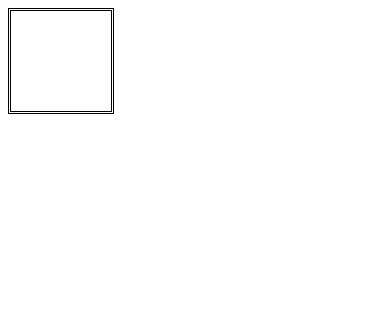
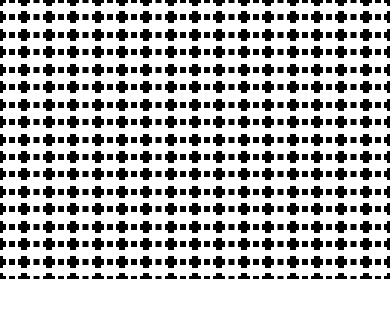
Before and after one commit to BearintheWillows/etch-a-sketch, a plain HTML site: page index.html in a window 390 px wide. Drawn offline with Linux system fonts and the light colour scheme.

Commit message:
Created 16*16 grid & implemented background color change on mouseover
grid not responsive currently

```diff
--- a/index.html
+++ b/index.html
@@ -14,5 +14,4 @@
 
 </body>
 <script src="index.js"></script>
-<link rel="stylesheet" href="style.css">
 </html>
--- a/index.js
+++ b/index.js
@@ -1,18 +1,53 @@
 const container = document.querySelector('.container')
-console.log(container)
-const gridSquare = document.createElement('div')
+let gridSquare
+let divs = []
+let divRow = 65
+function createRow() {
+
+    let divColumn = 0
+    let div
+    for (let index = 0; index < 17; index++) {
+        div = document.createElement(`div`)
+        div.classList.add('grid-square', `row-${String.fromCharCode(divRow)}`, `column-${divColumn}`)
+        divs.push(div)
+        divColumn++
+    }
+}
+
+function createDiv() {
+    for (let index = 0; index < 17; index++) {
+        createRow()
+        divRow++
+        }
+}
 
 
 
 function createGrid() {
-    gridSquare.classList.add('grid-square')
-
-    for (let index = 0; index < 16; index++) {
-    container.appendChild(gridSquare)
-    console.log('appended')
+    createDiv()
+    let id = 0
+    let docFrag = document.createDocumentFragment();
+    for (let index = 0; index < 256; index++) {
+    divs[index].setAttribute('id', `square${id}`)
+    docFrag.appendChild(divs[index])
+    id++
         }
-
-        console.log(document.querySelectorAll('.grid-square'))
+        container.appendChild(docFrag)
+        gridSquare = document.querySelectorAll('div.grid-square')
 }
 
 createGrid()
+
+const elements = document.querySelectorAll('.grid-square')
+
+elements.forEach(element => {
+    element.addEventListener('mouseover', (e) => {
+        console.log('someone hit', element)
+        element.style.background = 'blue'
+
+        setTimeout(() => {
+            element.style.background = 'white'
+        }, 400)
+
+    })
+})
--- a/style.css
+++ b/style.css
@@ -1,9 +1,22 @@
+body{
+    padding: 0%;
+    margin: 0%;
+    display: flex;
+    justify-content: center;
+}
+
+.container {
+    display: grid;
+    width: 100%;
+    height: 100%;
+    grid-template-columns: repeat(16, 1fr);
+    grid-template-rows: repeat(16, 1fr);
 
 
+}
+
 .grid-square {
+    padding: 23.5%;
     border-color: black;
-    width: 100px;
-    height: 100px;
-    border-style: double;
-    display: block;
+    border-style: dashed;
 }
```
